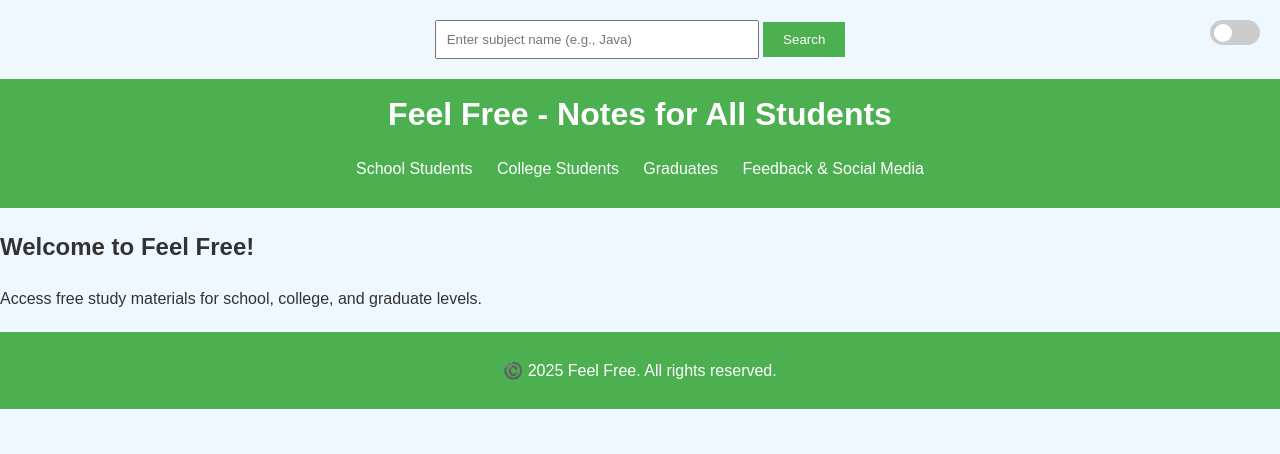
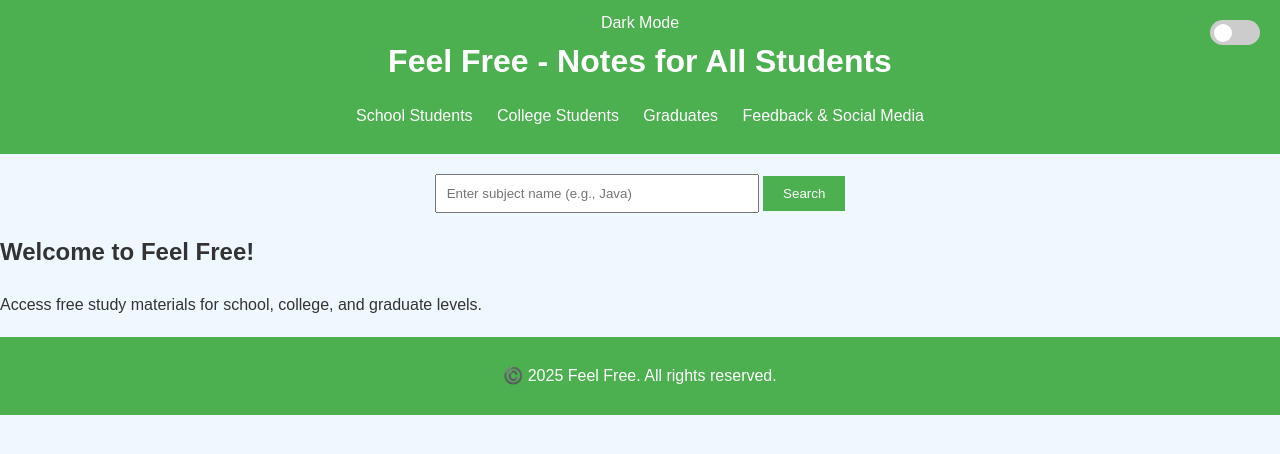
Before and after one commit to feelfreewebsite/feelfreewebsite, a plain HTML site: page index.html in a window 1280 px wide. Drawn offline with Linux system fonts and the light colour scheme.

Commit message:
Update index.html

```diff
--- a/index.html
+++ b/index.html
@@ -7,21 +7,15 @@
     <link rel="stylesheet" href="styles.css">
 </head>
 <body>
-    <!-- Search Section -->
-    <div id="searchSection">
-        <input type="text" id="searchBox" placeholder="Enter subject name (e.g., Java)">
-        <button onclick="searchNotes()">Search</button>
-    </div>
-
-    <!-- Search Results Section -->
-    <div id="results"></div>
-
     <!-- Header Section -->
     <header>
-        <label class="switch">
-    <input type="checkbox" id="darkModeToggle">
-    <span class="slider"></span>
-</label>
+        <div class="toggle-container">
+            <label class="switch">
+                <input type="checkbox" id="darkModeToggle">
+                <span class="slider round"></span>
+            </label>
+            <span id="darkModeText">Dark Mode</span>
+        </div>
         <h1>Feel Free - Notes for All Students</h1>
         <nav>
             <ul>
@@ -32,6 +26,15 @@
             </ul>
         </nav>
     </header>
+
+    <!-- Search Section -->
+    <div id="searchSection">
+        <input type="text" id="searchBox" placeholder="Enter subject name (e.g., Java)">
+        <button onclick="searchNotes()">Search</button>
+    </div>
+
+    <!-- Search Results Section -->
+    <div id="results"></div>
 
     <!-- Main Content Section -->
     <main>
```
